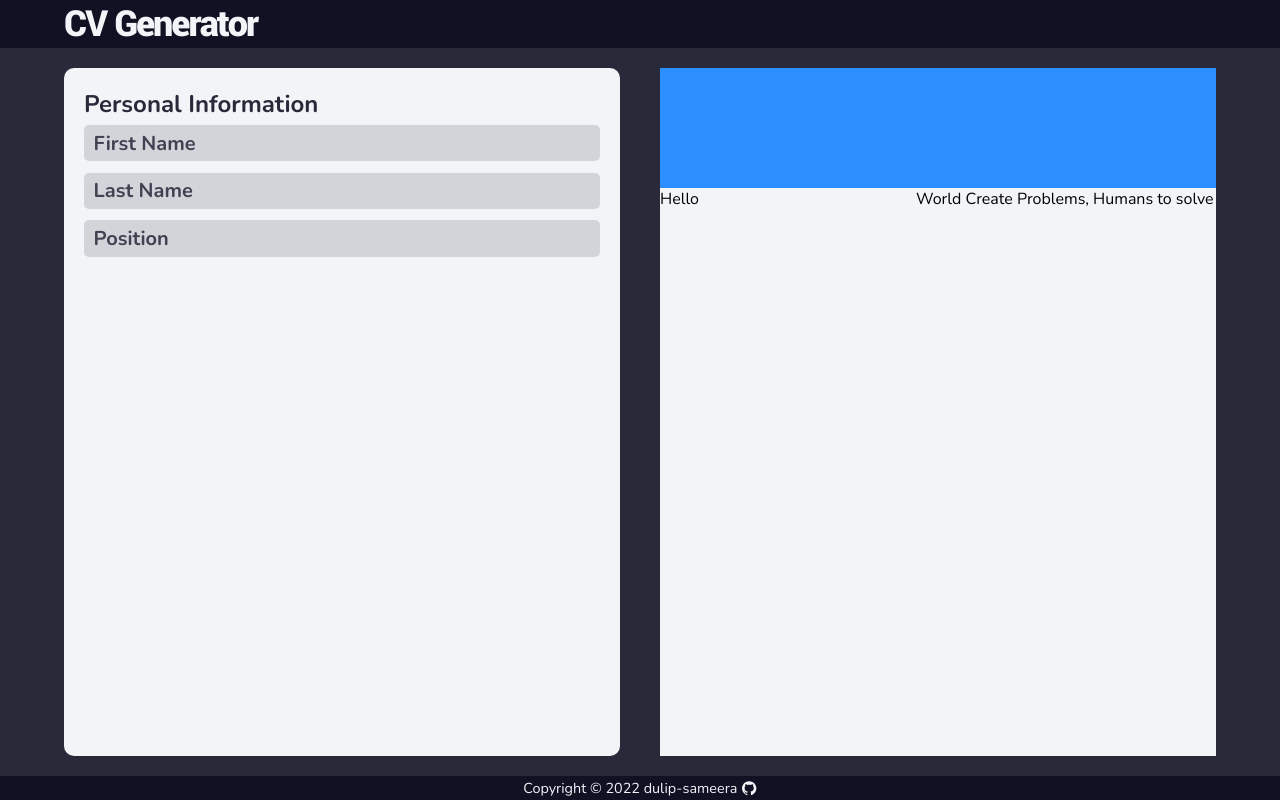
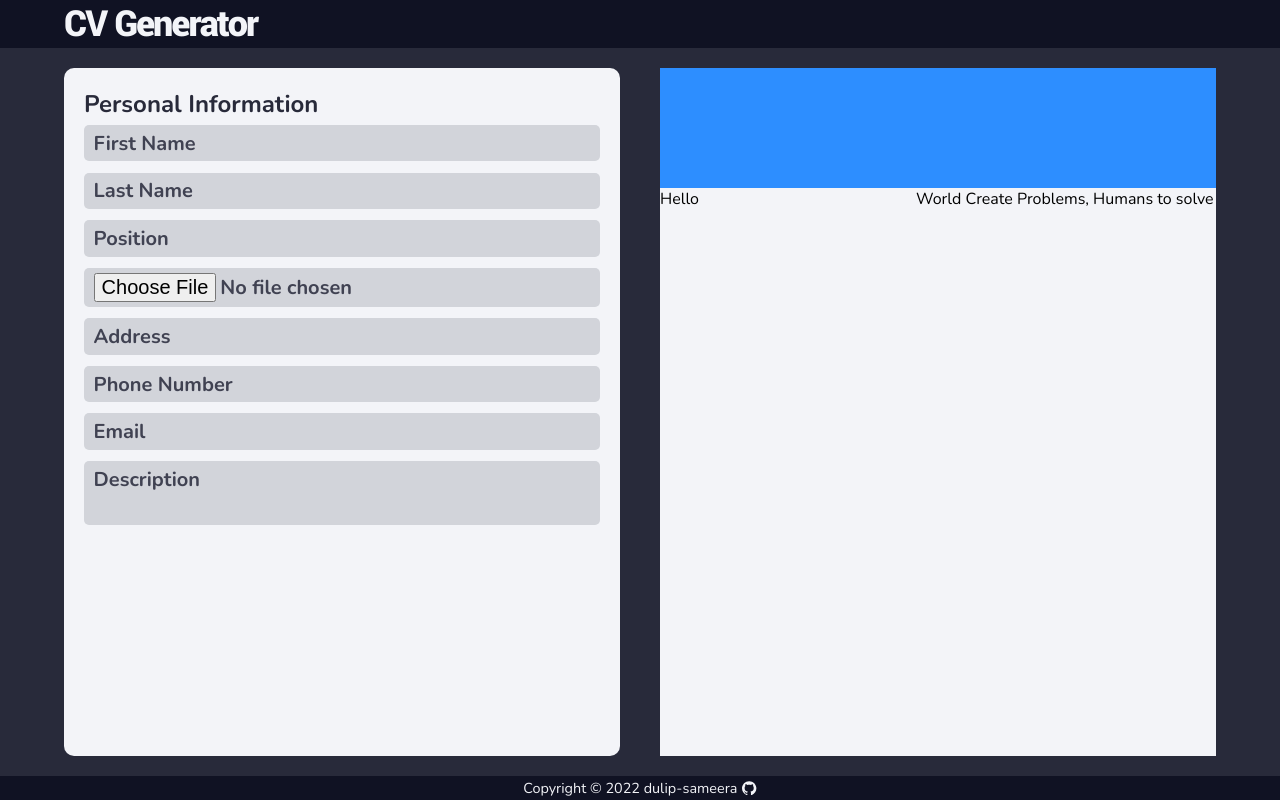
Before and after one commit to dulip-sameera/react-cv-generator, a React (Create React App) app: page / in a window 1280 px wide. Built offline with nearby package versions, Linux system fonts and the light colour scheme.

Commit message:
add all the input fields

```diff
--- a/src/components/Body/Form/Personal.js
+++ b/src/components/Body/Form/Personal.js
@@ -12,14 +12,14 @@ export class Personal extends Component {
         <InputField
           id="firstName"
           type="text"
-          maxLength="10"
+          maxLength="20"
           onChangeFn={onChangeFn}
           placeholder="First Name"
         />
         <InputField
           id="lastName"
           type="text"
-          maxLength="10"
+          maxLength="20"
           onChangeFn={onChangeFn}
           placeholder="Last Name"
         />
@@ -31,6 +31,45 @@ export class Personal extends Component {
           onChangeFn={onChangeFn}
           placeholder="Position"
         />
+
+        <InputField
+          id="image"
+          type="file"
+          onChangeFn={onChangeFn}
+          placeholder="Add Image"
+          accept="image/*"
+        />
+
+        <InputField
+          id="address"
+          type="text"
+          maxLength="255"
+          onChangeFn={onChangeFn}
+          placeholder="Address"
+        />
+
+        <InputField
+          id="phoneNumber"
+          type="text"
+          maxLength="10"
+          onChangeFn={onChangeFn}
+          placeholder="Phone Number"
+        />
+
+        <InputField
+          id="email"
+          type="text"
+          maxLength="30"
+          onChangeFn={onChangeFn}
+          placeholder="Email"
+        />
+
+        <InputField
+          id="description"
+          type="textArea"
+          onChangeFn={onChangeFn}
+          placeholder="Description"
+        />
       </div>
     );
   }
```
